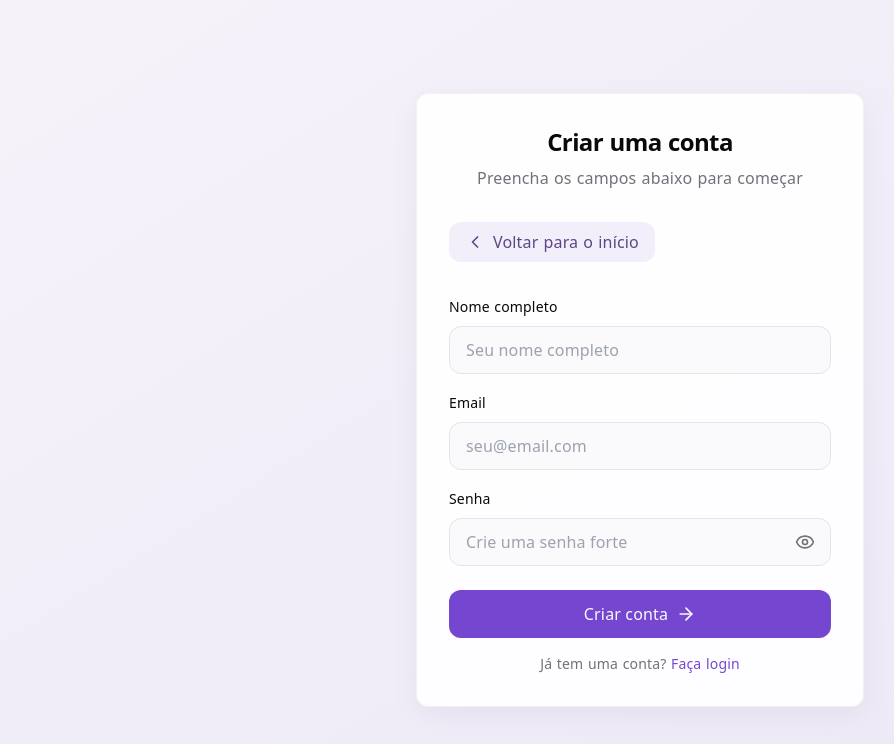
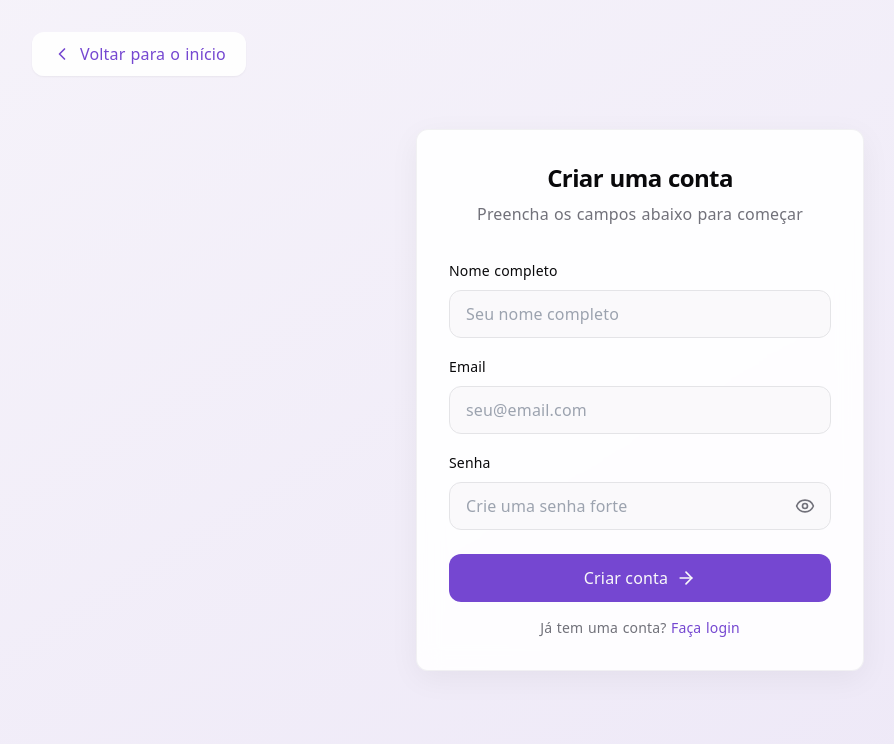
Before and after one commit to bruacardoso/projeto-integrador, a React (Vite) app: page /criar-conta in a window 1280 px wide. Shown: the top 744 px of the page, without its empty margins (0-894 px from the left). Built offline with nearby package versions, Linux system fonts and the light colour scheme.

Commit message:
Refactor: Remove white square from layout

```diff
--- a/src/components/AuthLayout.tsx
+++ b/src/components/AuthLayout.tsx
@@ -10,7 +10,6 @@ interface AuthLayoutProps {
 
 const AuthLayout = ({ children, title, subtitle }: AuthLayoutProps) => {
   return (
-    <div className="min-h-screen flex flex-col items-center justify-center p-4 bg-gradient-to-br from-secondary/50 to-primary/10">
     <motion.div
       initial={{ opacity: 0, y: 20 }}
       animate={{ opacity: 1, y: 0 }}
@@ -45,7 +44,6 @@ const AuthLayout = ({ children, title, subtitle }: AuthLayoutProps) => {
         {children}
       </motion.div>
     </motion.div>
-    </div>
   );
 };
 
--- a/src/pages/Login.tsx
+++ b/src/pages/Login.tsx
@@ -65,25 +65,26 @@ const Login = () => {
   };
 
   return (
-    <AuthLayout
-      title="Bem-vindo de volta"
-      subtitle="Entre com sua conta para continuar"
-    >
+    <div className="min-h-screen flex flex-col items-center justify-center p-4 bg-gradient-to-br from-secondary/50 to-primary/10 relative">
       <motion.div
-        initial={{ opacity: 0, y: 10 }}
+        initial={{ opacity: 0, y: -10 }}
         animate={{ opacity: 1, y: 0 }}
-        transition={{ delay: 0.2, duration: 0.4 }}
-        className="mb-8"
+        transition={{ duration: 0.4 }}
+        className="absolute top-8 left-8"
       >
         <Link
           to="/"
-          className="inline-flex items-center justify-center px-4 py-2 rounded-lg bg-secondary/80 text-secondary-foreground hover:bg-secondary transition-colors"
+          className="inline-flex items-center justify-center px-5 py-2.5 rounded-lg bg-white/90 text-primary font-medium shadow-sm hover:bg-white hover:shadow-md transition-all"
         >
           <ChevronLeft className="mr-2 h-5 w-5" />
           Voltar para o início
         </Link>
       </motion.div>
 
+      <AuthLayout
+        title="Bem-vindo de volta"
+        subtitle="Entre com sua conta para continuar"
+      >
         <form onSubmit={handleSubmit} className="space-y-4">
           <motion.div
             variants={inputVariants}
@@ -183,6 +184,7 @@ const Login = () => {
           </motion.div>
         </form>
       </AuthLayout>
+    </div>
   );
 };
 
--- a/src/pages/Signup.tsx
+++ b/src/pages/Signup.tsx
@@ -49,25 +49,26 @@ const Signup = () => {
   };
 
   return (
-    <AuthLayout
-      title="Criar uma conta"
-      subtitle="Preencha os campos abaixo para começar"
-    >
+    <div className="min-h-screen flex flex-col items-center justify-center p-4 bg-gradient-to-br from-secondary/50 to-primary/10 relative">
       <motion.div
-        initial={{ opacity: 0, y: 10 }}
+        initial={{ opacity: 0, y: -10 }}
         animate={{ opacity: 1, y: 0 }}
-        transition={{ delay: 0.2, duration: 0.4 }}
-        className="mb-8"
+        transition={{ duration: 0.4 }}
+        className="absolute top-8 left-8"
       >
         <Link
           to="/"
-          className="inline-flex items-center justify-center px-4 py-2 rounded-lg bg-secondary/80 text-secondary-foreground hover:bg-secondary transition-colors"
+          className="inline-flex items-center justify-center px-5 py-2.5 rounded-lg bg-white/90 text-primary font-medium shadow-sm hover:bg-white hover:shadow-md transition-all"
         >
           <ChevronLeft className="mr-2 h-5 w-5" />
           Voltar para o início
         </Link>
       </motion.div>
 
+      <AuthLayout
+        title="Criar uma conta"
+        subtitle="Preencha os campos abaixo para começar"
+      >
         <form onSubmit={handleSubmit} className="space-y-4">
           <motion.div
             variants={inputVariants}
@@ -181,6 +182,7 @@ const Signup = () => {
           </motion.div>
         </form>
       </AuthLayout>
+    </div>
   );
 };
 
```
Lines whose indentation alone changed are shown as unchanged.
